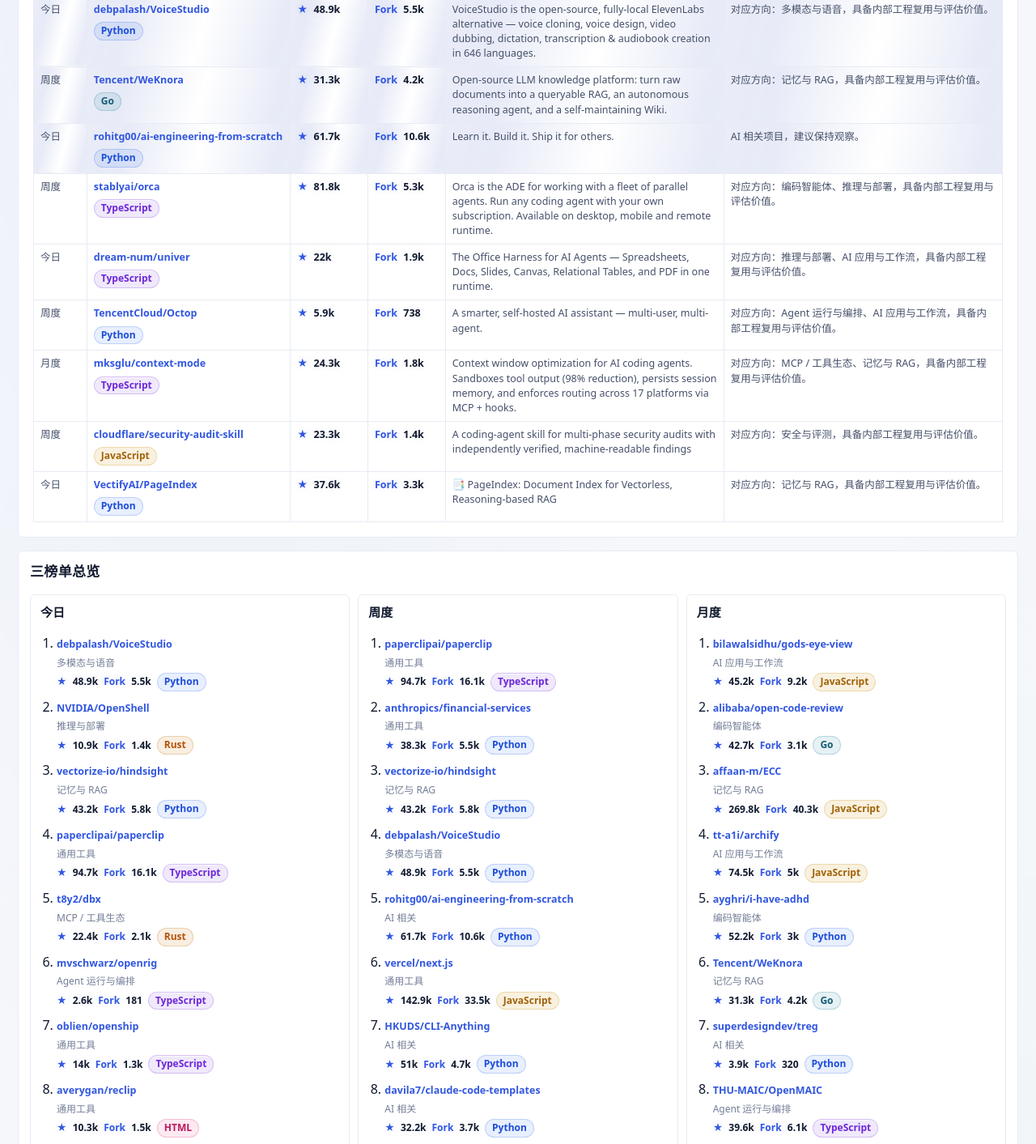
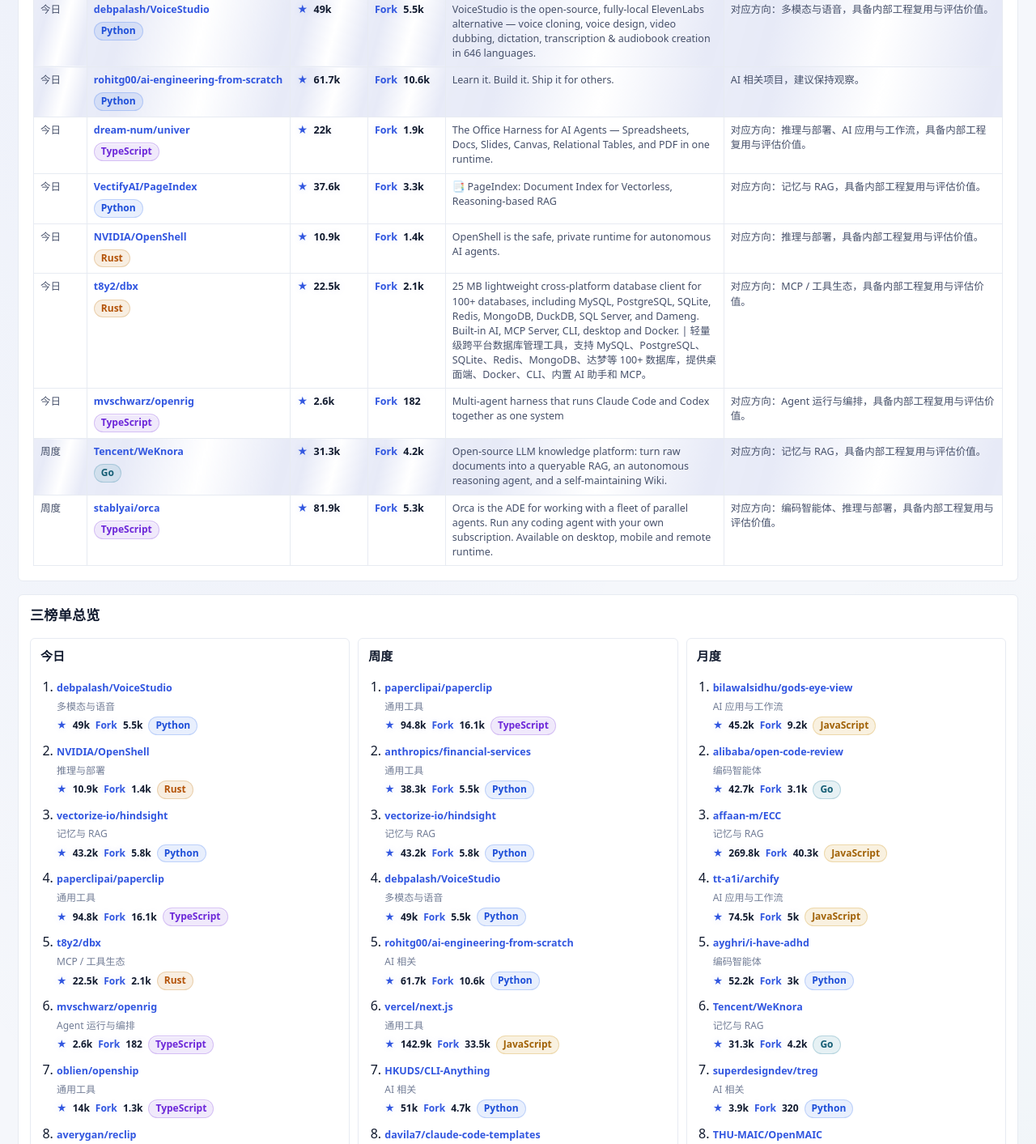
Before and after one commit to CmftAiLabs/github-tech-radar, a plain HTML site: page docs/index.html in a window 1280 px wide. Shown: the part 431-1844 px from the top of the page at 81% size. Drawn offline with Linux system fonts and the light colour scheme.

Commit message:
矩阵排序改为榜单分组（日→周→月），组内按分排序——对齐原版

```diff
--- a/docs/index.html
+++ b/docs/index.html
@@ -373,7 +373,7 @@
     <div class="header-grid">
       <div>
         <h1>Github Tech Radar</h1>
-        <p class="generated">生成时间：2026-09-30 14:37:44 CST | GitHub Trending daily / weekly / monthly</p>
+        <p class="generated">生成时间：2026-09-30 15:05:52 CST | GitHub Trending daily / weekly / monthly</p>
         <p class="hero">今日头部矩阵聚焦「记忆与 RAG」，候选池 46 个仓库中 7 个同时登上多档榜单，显示该方向的热度并非脉冲式炒作。另有 1 个项目触发风险提示，引入前请先过安全评审。</p>
       </div>
       <div class="header-kpis">
@@ -437,23 +437,10 @@
                 <span class="language-tag lang-python">Python</span>
               </div>
             </td>
-            <td data-label="GitHub收藏数" class="metric" aria-label="Star 48.9k"><span class="metric-icon">★</span> <span class="metric-num">48.9k</span></td>
+            <td data-label="GitHub收藏数" class="metric" aria-label="Star 49k"><span class="metric-icon">★</span> <span class="metric-num">49k</span></td>
             <td data-label="仓库复用数" class="metric" aria-label="Fork 5.5k"><span class="metric-icon">Fork</span> <span class="metric-num">5.5k</span></td>
             <td data-label="技术核心摘要">VoiceStudio is the open-source, fully-local ElevenLabs alternative — voice cloning, voice design, video dubbing, dictation, transcription &amp; audiobook creation in 646 languages.</td>
             <td data-label="AI Lab 参考意义">对应方向：多模态与语音，具备内部工程复用与评估价值。</td>
-          </tr>
-          <tr class="cross-period-row">
-            <td data-label="榜单">周度</td>
-            <td data-label="Repository">
-              <a class="repo-title" href="https://github.com/Tencent/WeKnora">Tencent/WeKnora</a>
-              <div class="repo-language">
-                <span class="language-tag lang-go">Go</span>
-              </div>
-            </td>
-            <td data-label="GitHub收藏数" class="metric" aria-label="Star 31.3k"><span class="metric-icon">★</span> <span class="metric-num">31.3k</span></td>
-            <td data-label="仓库复用数" class="metric" aria-label="Fork 4.2k"><span class="metric-icon">Fork</span> <span class="metric-num">4.2k</span></td>
-            <td data-label="技术核心摘要">Open-source LLM knowledge platform: turn raw documents into a queryable RAG, an autonomous reasoning agent, and a self-maintaining Wiki.</td>
-            <td data-label="AI Lab 参考意义">对应方向：记忆与 RAG，具备内部工程复用与评估价值。</td>
           </tr>
           <tr class="cross-period-row">
             <td data-label="榜单">今日</td>
@@ -469,19 +456,6 @@
             <td data-label="AI Lab 参考意义">AI 相关项目，建议保持观察。</td>
           </tr>
           <tr>
-            <td data-label="榜单">周度</td>
-            <td data-label="Repository">
-              <a class="repo-title" href="https://github.com/stablyai/orca">stablyai/orca</a>
-              <div class="repo-language">
-                <span class="language-tag lang-typescript">TypeScript</span>
-              </div>
-            </td>
-            <td data-label="GitHub收藏数" class="metric" aria-label="Star 81.8k"><span class="metric-icon">★</span> <span class="metric-num">81.8k</span></td>
-            <td data-label="仓库复用数" class="metric" aria-label="Fork 5.3k"><span class="metric-icon">Fork</span> <span class="metric-num">5.3k</span></td>
-            <td data-label="技术核心摘要">Orca is the ADE for working with a fleet of parallel agents. Run any coding agent with your own subscription. Available on desktop, mobile and remote runtime.</td>
-            <td data-label="AI Lab 参考意义">对应方向：编码智能体、推理与部署，具备内部工程复用与评估价值。</td>
-          </tr>
-          <tr>
             <td data-label="榜单">今日</td>
             <td data-label="Repository">
               <a class="repo-title" href="https://github.com/dream-num/univer">dream-num/univer</a>
@@ -495,45 +469,6 @@
             <td data-label="AI Lab 参考意义">对应方向：推理与部署、AI 应用与工作流，具备内部工程复用与评估价值。</td>
           </tr>
           <tr>
-            <td data-label="榜单">周度</td>
-            <td data-label="Repository">
-              <a class="repo-title" href="https://github.com/TencentCloud/Octop">TencentCloud/Octop</a>
-              <div class="repo-language">
-                <span class="language-tag lang-python">Python</span>
-              </div>
-            </td>
-            <td data-label="GitHub收藏数" class="metric" aria-label="Star 5.9k"><span class="metric-icon">★</span> <span class="metric-num">5.9k</span></td>
-            <td data-label="仓库复用数" class="metric" aria-label="Fork 738"><span class="metric-icon">Fork</span> <span class="metric-num">738</span></td>
-            <td data-label="技术核心摘要">A smarter, self-hosted AI assistant — multi-user, multi-agent.</td>
-            <td data-label="AI Lab 参考意义">对应方向：Agent 运行与编排、AI 应用与工作流，具备内部工程复用与评估价值。</td>
-          </tr>
-          <tr>
-            <td data-label="榜单">月度</td>
-            <td data-label="Repository">
-              <a class="repo-title" href="https://github.com/mksglu/context-mode">mksglu/context-mode</a>
-              <div class="repo-language">
-                <span class="language-tag lang-typescript">TypeScript</span>
-              </div>
-            </td>
-            <td data-label="GitHub收藏数" class="metric" aria-label="Star 24.3k"><span class="metric-icon">★</span> <span class="metric-num">24.3k</span></td>
-            <td data-label="仓库复用数" class="metric" aria-label="Fork 1.8k"><span class="metric-icon">Fork</span> <span class="metric-num">1.8k</span></td>
-            <td data-label="技术核心摘要">Context window optimization for AI coding agents. Sandboxes tool output (98% reduction), persists session memory, and enforces routing across 17 platforms via MCP + hooks.</td>
-            <td data-label="AI Lab 参考意义">对应方向：MCP / 工具生态、记忆与 RAG，具备内部工程复用与评估价值。</td>
-          </tr>
-          <tr>
-            <td data-label="榜单">周度</td>
-            <td data-label="Repository">
-              <a class="repo-title" href="https://github.com/cloudflare/security-audit-skill">cloudflare/security-audit-skill</a>
-              <div class="repo-language">
-                <span class="language-tag lang-javascript">JavaScript</span>
-              </div>
-            </td>
-            <td data-label="GitHub收藏数" class="metric" aria-label="Star 23.3k"><span class="metric-icon">★</span> <span class="metric-num">23.3k</span></td>
-            <td data-label="仓库复用数" class="metric" aria-label="Fork 1.4k"><span class="metric-icon">Fork</span> <span class="metric-num">1.4k</span></td>
-            <td data-label="技术核心摘要">A coding-agent skill for multi-phase security audits with independently verified, machine-readable findings</td>
-            <td data-label="AI Lab 参考意义">对应方向：安全与评测，具备内部工程复用与评估价值。</td>
-          </tr>
-          <tr>
             <td data-label="榜单">今日</td>
             <td data-label="Repository">
               <a class="repo-title" href="https://github.com/VectifyAI/PageIndex">VectifyAI/PageIndex</a>
@@ -545,6 +480,71 @@
             <td data-label="仓库复用数" class="metric" aria-label="Fork 3.3k"><span class="metric-icon">Fork</span> <span class="metric-num">3.3k</span></td>
             <td data-label="技术核心摘要">📑 PageIndex: Document Index for Vectorless, Reasoning-based RAG</td>
             <td data-label="AI Lab 参考意义">对应方向：记忆与 RAG，具备内部工程复用与评估价值。</td>
+          </tr>
+          <tr>
+            <td data-label="榜单">今日</td>
+            <td data-label="Repository">
+              <a class="repo-title" href="https://github.com/NVIDIA/OpenShell">NVIDIA/OpenShell</a>
+              <div class="repo-language">
+                <span class="language-tag lang-rust">Rust</span>
+              </div>
+            </td>
+            <td data-label="GitHub收藏数" class="metric" aria-label="Star 10.9k"><span class="metric-icon">★</span> <span class="metric-num">10.9k</span></td>
+            <td data-label="仓库复用数" class="metric" aria-label="Fork 1.4k"><span class="metric-icon">Fork</span> <span class="metric-num">1.4k</span></td>
+            <td data-label="技术核心摘要">OpenShell is the safe, private runtime for autonomous AI agents.</td>
+            <td data-label="AI Lab 参考意义">对应方向：推理与部署，具备内部工程复用与评估价值。</td>
+          </tr>
+          <tr>
+            <td data-label="榜单">今日</td>
+            <td data-label="Repository">
+              <a class="repo-title" href="https://github.com/t8y2/dbx">t8y2/dbx</a>
+              <div class="repo-language">
+                <span class="language-tag lang-rust">Rust</span>
+              </div>
+            </td>
+            <td data-label="GitHub收藏数" class="metric" aria-label="Star 22.5k"><span class="metric-icon">★</span> <span class="metric-num">22.5k</span></td>
+            <td data-label="仓库复用数" class="metric" aria-label="Fork 2.1k"><span class="metric-icon">Fork</span> <span class="metric-num">2.1k</span></td>
+            <td data-label="技术核心摘要">25 MB lightweight cross-platform database client for 100+ databases, including MySQL, PostgreSQL, SQLite, Redis, MongoDB, DuckDB, SQL Server, and Dameng. Built-in AI, MCP Server, CLI, desktop and Docker. | 轻量级跨平台数据库管理工具，支持 MySQL、PostgreSQL、SQLite、Redis、MongoDB、达梦等 100+ 数据库，提供桌面端、Docker、CLI、内置 AI 助手和 MCP。</td>
+            <td data-label="AI Lab 参考意义">对应方向：MCP / 工具生态，具备内部工程复用与评估价值。</td>
+          </tr>
+          <tr>
+            <td data-label="榜单">今日</td>
+            <td data-label="Repository">
+              <a class="repo-title" href="https://github.com/mvschwarz/openrig">mvschwarz/openrig</a>
+              <div class="repo-language">
+                <span class="language-tag lang-typescript">TypeScript</span>
+              </div>
+            </td>
+            <td data-label="GitHub收藏数" class="metric" aria-label="Star 2.6k"><span class="metric-icon">★</span> <span class="metric-num">2.6k</span></td>
+            <td data-label="仓库复用数" class="metric" aria-label="Fork 182"><span class="metric-icon">Fork</span> <span class="metric-num">182</span></td>
+            <td data-label="技术核心摘要">Multi-agent harness that runs Claude Code and Codex together as one system</td>
+            <td data-label="AI Lab 参考意义">对应方向：Agent 运行与编排，具备内部工程复用与评估价值。</td>
+          </tr>
+          <tr class="cross-period-row">
+            <td data-label="榜单">周度</td>
+            <td data-label="Repository">
+              <a class="repo-title" href="https://github.com/Tencent/WeKnora">Tencent/WeKnora</a>
+              <div class="repo-language">
+                <span class="language-tag lang-go">Go</span>
+              </div>
+            </td>
+            <td data-label="GitHub收藏数" class="metric" aria-label="Star 31.3k"><span class="metric-icon">★</span> <span class="metric-num">31.3k</span></td>
+            <td data-label="仓库复用数" class="metric" aria-label="Fork 4.2k"><span class="metric-icon">Fork</span> <span class="metric-num">4.2k</span></td>
+            <td data-label="技术核心摘要">Open-source LLM knowledge platform: turn raw documents into a queryable RAG, an autonomous reasoning agent, and a self-maintaining Wiki.</td>
+            <td data-label="AI Lab 参考意义">对应方向：记忆与 RAG，具备内部工程复用与评估价值。</td>
+          </tr>
+          <tr>
+            <td data-label="榜单">周度</td>
+            <td data-label="Repository">
+              <a class="repo-title" href="https://github.com/stablyai/orca">stablyai/orca</a>
+              <div class="repo-language">
+                <span class="language-tag lang-typescript">TypeScript</span>
+              </div>
+            </td>
+            <td data-label="GitHub收藏数" class="metric" aria-label="Star 81.9k"><span class="metric-icon">★</span> <span class="metric-num">81.9k</span></td>
+            <td data-label="仓库复用数" class="metric" aria-label="Fork 5.3k"><span class="metric-icon">Fork</span> <span class="metric-num">5.3k</span></td>
+            <td data-label="技术核心摘要">Orca is the ADE for working with a fleet of parallel agents. Run any coding agent with your own subscription. Available on desktop, mobile and remote runtime.</td>
+            <td data-label="AI Lab 参考意义">对应方向：编码智能体、推理与部署，具备内部工程复用与评估价值。</td>
           </tr>
         </tbody>
       </table>
@@ -561,7 +561,7 @@
               <a class="repo-title" href="https://github.com/debpalash/VoiceStudio">debpalash/VoiceStudio</a>
               <div class="repo-keywords">多模态与语音</div>
               <div class="repo-metrics">
-                <span class="metric" aria-label="Star 48.9k"><span class="metric-icon">★</span> <span class="metric-num">48.9k</span></span>
+                <span class="metric" aria-label="Star 49k"><span class="metric-icon">★</span> <span class="metric-num">49k</span></span>
                 <span class="metric" aria-label="Fork 5.5k"><span class="metric-icon">Fork</span> <span class="metric-num">5.5k</span></span>
                 <span class="language-tag lang-python">Python</span>
               </div>
@@ -588,7 +588,7 @@
               <a class="repo-title" href="https://github.com/paperclipai/paperclip">paperclipai/paperclip</a>
               <div class="repo-keywords">通用工具</div>
               <div class="repo-metrics">
-                <span class="metric" aria-label="Star 94.7k"><span class="metric-icon">★</span> <span class="metric-num">94.7k</span></span>
+                <span class="metric" aria-label="Star 94.8k"><span class="metric-icon">★</span> <span class="metric-num">94.8k</span></span>
                 <span class="metric" aria-label="Fork 16.1k"><span class="metric-icon">Fork</span> <span class="metric-num">16.1k</span></span>
                 <span class="language-tag lang-typescript">TypeScript</span>
               </div>
@@ -597,7 +597,7 @@
               <a class="repo-title" href="https://github.com/t8y2/dbx">t8y2/dbx</a>
               <div class="repo-keywords">MCP / 工具生态</div>
               <div class="repo-metrics">
-                <span class="metric" aria-label="Star 22.4k"><span class="metric-icon">★</span> <span class="metric-num">22.4k</span></span>
+                <span class="metric" aria-label="Star 22.5k"><span class="metric-icon">★</span> <span class="metric-num">22.5k</span></span>
                 <span class="metric" aria-label="Fork 2.1k"><span class="metric-icon">Fork</span> <span class="metric-num">2.1k</span></span>
                 <span class="language-tag lang-rust">Rust</span>
               </div>
@@ -607,7 +607,7 @@
               <div class="repo-keywords">Agent 运行与编排</div>
               <div class="repo-metrics">
                 <span class="metric" aria-label="Star 2.6k"><span class="metric-icon">★</span> <span class="metric-num">2.6k</span></span>
-                <span class="metric" aria-label="Fork 181"><span class="metric-icon">Fork</span> <span class="metric-num">181</span></span>
+                <span class="metric" aria-label="Fork 182"><span class="metric-icon">Fork</span> <span class="metric-num">182</span></span>
                 <span class="language-tag lang-typescript">TypeScript</span>
               </div>
             </li>
@@ -624,7 +624,7 @@
               <a class="repo-title" href="https://github.com/averygan/reclip">averygan/reclip</a>
               <div class="repo-keywords">通用工具</div>
               <div class="repo-metrics">
-                <span class="metric" aria-label="Star 10.3k"><span class="metric-icon">★</span> <span class="metric-num">10.3k</span></span>
+                <span class="metric" aria-label="Star 10.4k"><span class="metric-icon">★</span> <span class="metric-num">10.4k</span></span>
                 <span class="metric" aria-label="Fork 1.5k"><span class="metric-icon">Fork</span> <span class="metric-num">1.5k</span></span>
                 <span class="language-tag lang-html">HTML</span>
               </div>
@@ -634,7 +634,7 @@
               <div class="repo-keywords">通用工具</div>
               <div class="repo-metrics">
                 <span class="metric" aria-label="Star 3.2k"><span class="metric-icon">★</span> <span class="metric-num">3.2k</span></span>
-                <span class="metric" aria-label="Fork 278"><span class="metric-icon">Fork</span> <span class="metric-num">278</span></span>
+                <span class="metric" aria-label="Fork 279"><span class="metric-icon">Fork</span> <span class="metric-num">279</span></span>
                 <span class="language-tag lang-other">TeX</span>
               </div>
             </li>
@@ -657,7 +657,7 @@
               <a class="repo-title" href="https://github.com/paperclipai/paperclip">paperclipai/paperclip</a>
               <div class="repo-keywords">通用工具</div>
               <div class="repo-metrics">
-                <span class="metric" aria-label="Star 94.7k"><span class="metric-icon">★</span> <span class="metric-num">94.7k</span></span>
+                <span class="metric" aria-label="Star 94.8k"><span class="metric-icon">★</span> <span class="metric-num">94.8k</span></span>
                 <span class="metric" aria-label="Fork 16.1k"><span class="metric-icon">Fork</span> <span class="metric-num">16.1k</span></span>
                 <span class="language-tag lang-typescript">TypeScript</span>
               </div>
@@ -684,7 +684,7 @@
               <a class="repo-title" href="https://github.com/debpalash/VoiceStudio">debpalash/VoiceStudio</a>
               <div class="repo-keywords">多模态与语音</div>
               <div class="repo-metrics">
-                <span class="metric" aria-label="Star 48.9k"><span class="metric-icon">★</span> <span class="metric-num">48.9k</span></span>
+                <span class="metric" aria-label="Star 49k"><span class="metric-icon">★</span> <span class="metric-num">49k</span></span>
                 <span class="metric" aria-label="Fork 5.5k"><span class="metric-icon">Fork</span> <span class="metric-num">5.5k</span></span>
                 <span class="language-tag lang-python">Python</span>
               </div>
@@ -729,7 +729,7 @@
               <a class="repo-title" href="https://github.com/stablyai/orca">stablyai/orca</a>
               <div class="repo-keywords">编码智能体</div>
               <div class="repo-metrics">
-                <span class="metric" aria-label="Star 81.8k"><span class="metric-icon">★</span> <span class="metric-num">81.8k</span></span>
+                <span class="metric" aria-label="Star 81.9k"><span class="metric-icon">★</span> <span class="metric-num">81.9k</span></span>
                 <span class="metric" aria-label="Fork 5.3k"><span class="metric-icon">Fork</span> <span class="metric-num">5.3k</span></span>
                 <span class="language-tag lang-typescript">TypeScript</span>
               </div>
--- a/generator/analyze.mjs
+++ b/generator/analyze.mjs
@@ -79,7 +79,8 @@
   const rank = { 今日: 0, 周度: 1, 月度: 2 }
   const matrix = [...pool.values()]
     .filter((p) => p.relevant)
-    .sort((a, b) => b.score - a.score || rank[a.periods[0]] - rank[b.periods[0]])
+    // 先按榜单分组（日→周→月），组内按综合分降序
+    .sort((a, b) => rank[a.periods[0]] - rank[b.periods[0]] || b.score - a.score)
     .slice(0, 10)
 
   // —— 关键词热度：全池文本统计 ——
```
Also changed, not shown: docs/archive/2026-09-30.html (+76 -76 lines).
